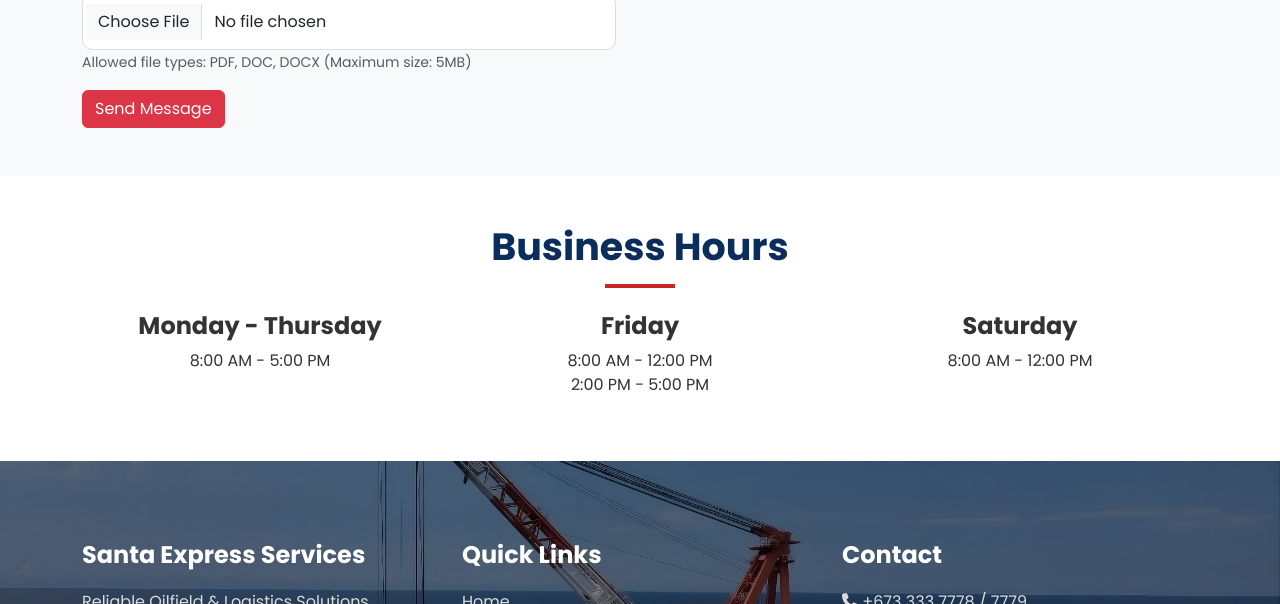
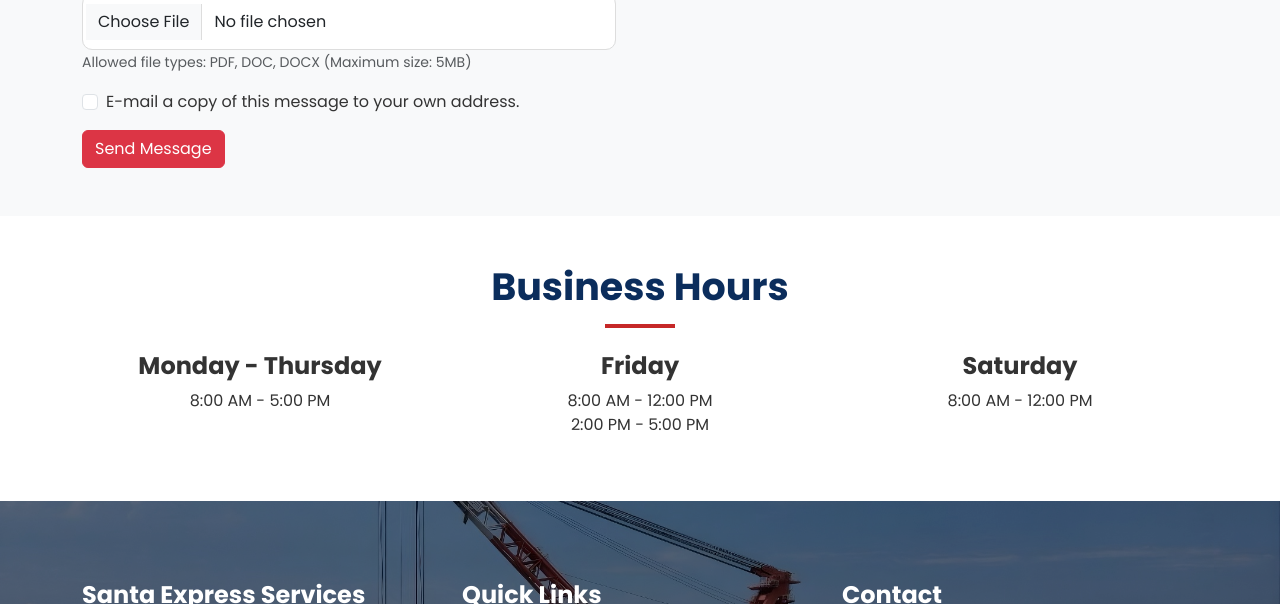
Before and after one commit to bebetqh/SantaExpress, a plain HTML site: page contact.html in a window 1280 px wide. Shown: the part 1798-2402 px from the top of the page. Drawn offline with nearby package versions, Linux system fonts and the light colour scheme.

Commit message:
Add files via upload

```diff
--- a/contact.html
+++ b/contact.html
@@ -47,6 +47,11 @@
           <a class="navbar-brand" href="index.html">
             <img
               src="images/logo/logo.png"
+              alt="Santa Express Logo"
+              height="100"
+            />
+            <img
+              src="images/logo/logo2.png"
               alt="Santa Express Logo"
               height="100"
             />
@@ -247,6 +252,21 @@
                 </small>
               </div>
 
+              <!-- EMAIL COPY CHECKBOX -->
+
+              <div class="form-check mb-3">
+                <input
+                  class="form-check-input"
+                  type="checkbox"
+                  id="emailCopy"
+                  name="emailCopy"
+                />
+
+                <label class="form-check-label" for="emailCopy">
+                  E-mail a copy of this message to your own address.
+                </label>
+              </div>
+
               <button type="submit" class="btn btn-danger">Send Message</button>
             </form>
           </div>
```
Also changed, not shown: about.html (+5 -0 lines), activities.html (+5 -0 lines), clients.html (+5 -0 lines), events.html (+5 -0 lines), gallery.html (+6 -0 lines), index.html (+5 -0 lines), project.html (+5 -0 lines), services.html (+5 -0 lines), images/logo/logo.png, images/logo/logo2.png (added).
